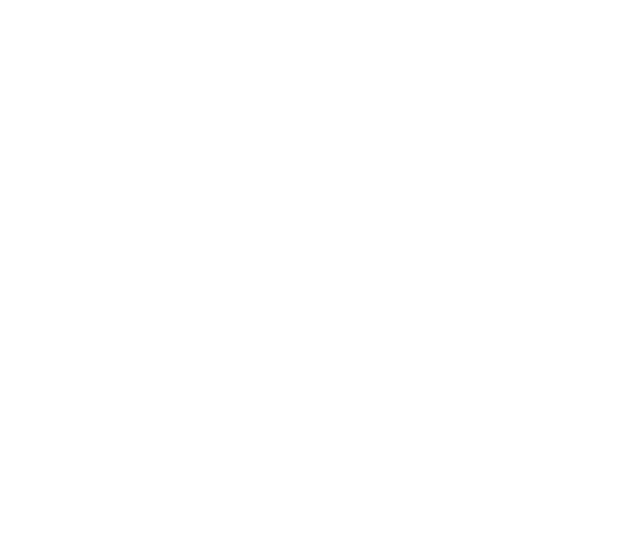
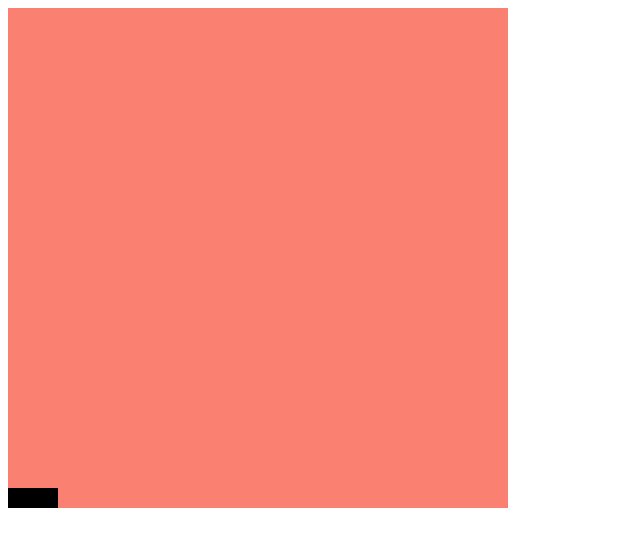
Before and after one commit to ABouzo/RxInvader, a website: page index.html in a window 1280 px wide. Shown: the whole page, without its empty margins (0-640 px from the left). Drawn offline with Linux system fonts and the light colour scheme.

Commit message:
basics working

```diff
--- a/index.html
+++ b/index.html
@@ -1,8 +1,13 @@
 <html>
   <head>
       <script src="dist/index.js"></script>
+      <style>
+        #game {
+            background: salmon;
+        }
+    </style>
   </head>
   <body>
-    <div id="game"></div>
+    <canvas width="500" height="500" id="game"></div>
   </body>
 </html>
--- a/rollup.config.js
+++ b/rollup.config.js
@@ -30,7 +30,7 @@ export default [
             typescript({
                 target: "ES5"
             }),
-            terser(),
+            // terser(),
         ],
     },
 ]
--- a/src/Main.ts
+++ b/src/Main.ts
@@ -1,7 +1,19 @@
-import {update$} from "./engine/Core";
-import {input$} from "./engine/Input";
+import { fromEvent } from "rxjs";
+import { take } from "rxjs/operators";
+import { onPlayerMove$, setPlayer$, ticker$ } from "./engine/Core";
+import { setCanvas$ } from "./engine/Renderer";
 
 // tslint:disable:no-console
-update$.subscribe(console.log);
-
-input$.subscribe(console.log);
+fromEvent(window, "load").subscribe(() => {
+    setCanvas$.next("game");
+    ticker$.subscribe();
+    onPlayerMove$.subscribe(({input, player, objects}) => {
+        if (input.includes("d")) {
+            player.data.x += 10;
+        }
+        if (input.includes("a")) {
+            player.data.x -= 10;
+        }
+    });
+    setPlayer$.next({id: "player", data: {x: 0, y: 0}});
+});
--- a/src/engine/Core.ts
+++ b/src/engine/Core.ts
@@ -1,6 +1,8 @@
-import { animationFrameScheduler, interval } from "rxjs";
-import { map, scan, share, take, tap } from "rxjs/operators";
-const ticker$ = interval(1000 / 60, animationFrameScheduler)
+import { animationFrameScheduler, combineLatest, interval, merge, Subject } from "rxjs";
+import { filter, map, sample, scan, share, take } from "rxjs/operators";
+import { input$ } from "./Input";
+
+export const ticker$ = interval(1000 / 60, animationFrameScheduler)
     .pipe(
         map(() => ({
             deltaTime: 0,
@@ -12,7 +14,57 @@ const ticker$ = interval(1000 / 60, animationFrameScheduler)
         })),
     );
 
-export const update$ = ticker$.pipe(
+export interface IGameObject {
+    id: string;
+    data: {
+        x: number,
+        y: number,
+    };
+}
+
+export const addObject$ = new Subject<IGameObject>();
+export const removeObject$ = new Subject<IGameObject>();
+export const setPlayer$ = new Subject<IGameObject>();
+
+const onAddObjectEvent$ = merge(
+        addObject$,
+        setPlayer$.pipe(take(1)),
+    ).pipe(
+    filter(() => true), // TODO sanitize
+    map((obj) => ({
+        data: obj.data,
+        type: "add",
+    })),
+);
+
+const onRemoveObjectEvent$ = removeObject$.pipe(
+    filter((obj) => true), // TODO sanitize
+    map((obj) => ({
+        data: obj,
+        type: "remove",
+    })),
+);
+
+export const objects$ = merge(
+    onAddObjectEvent$,
+    onRemoveObjectEvent$,
+).pipe(
+    scan<any, Map<string, IGameObject>>((store: Map<string, IGameObject>, item: any) => {
+        const obj: IGameObject = item.data;
+        switch (item.type) {
+            case "add":
+                store.set(obj.id, obj);
+                break;
+            case "remove":
+                store.delete(obj.id);
+                break;
+        }
+        return store;
+    }, new Map()),
     share(),
-    take(100),
 );
+
+export const onPlayerMove$ = combineLatest(ticker$, input$, setPlayer$, objects$).pipe(
+    sample(ticker$),
+    map(([ticker, input, player, objects]) => ({input, player, objects})),
+);
--- a/src/engine/Input.ts
+++ b/src/engine/Input.ts
@@ -1,11 +1,21 @@
 import { fromEvent, merge } from "rxjs";
-import { distinctUntilChanged, map } from "rxjs/operators";
+import { distinctUntilChanged, map, scan, tap } from "rxjs/operators";
 
 export const input$ = merge(
     fromEvent(document, "keydown").pipe(
-        map((event: any) => ({key: event.key, pressed: true})),
+        map((event: any) => ({ key: event.key, pressed: true })),
     ),
     fromEvent(document, "keyup").pipe(
-        map((event: any) => ({key: event.key, pressed: false})),
+        map((event: any) => ({ key: event.key, pressed: false })),
     ),
-).pipe(distinctUntilChanged((prev, next) => prev.key === next.key && prev.pressed === next.pressed));
+).pipe(
+    distinctUntilChanged((prev, next) => prev.key === next.key && prev.pressed === next.pressed),
+    scan<any, string[]>((store: string[], add: any) => {
+        if (add.pressed) {
+            store.push(add.key);
+        } else {
+            store = store.filter((key) => add.key !== key);
+        }
+        return store;
+    }, []),
+);
--- /dev/null
+++ b/src/engine/Renderer.ts
@@ -0,0 +1,38 @@
+import { combineLatest, Subject } from "rxjs";
+import { filter, map, sample } from "rxjs/operators";
+import { objects$, setPlayer$, ticker$ } from "./Core";
+
+export const setCanvas$ = new Subject<string>();
+const onSetCanvasEvent = setCanvas$.pipe(
+    map((id: string) => document.getElementById(id) as HTMLCanvasElement),
+    filter((canvas) => !!canvas),
+    map((canvas: HTMLCanvasElement) => ({
+        canvas,
+        context: canvas.getContext("2d"),
+    })),
+);
+const PADDLE_WIDTH = 100;
+const PADDLE_HEIGHT = 20;
+
+const renderer$ = combineLatest(ticker$, onSetCanvasEvent, objects$, setPlayer$)
+                    .pipe(
+                        sample(ticker$),
+                    );
+
+renderer$.subscribe(draw);
+function draw([ticker, { canvas, context}, objects, player]: any) {
+    context.clearRect(0, 0, canvas.width, canvas.height);
+    drawPaddle(context, player.data.x);
+}
+
+function drawPaddle(context: CanvasRenderingContext2D, position: number) {
+    context.beginPath();
+    context.rect(
+        position - PADDLE_WIDTH / 2,
+        context.canvas.height - PADDLE_HEIGHT,
+        PADDLE_WIDTH,
+        PADDLE_HEIGHT,
+    );
+    context.fill();
+    context.closePath();
+}
--- a/tsconfig.json
+++ b/tsconfig.json
@@ -3,7 +3,7 @@
     /* Basic Options */
     "target": "es5",                          /* Specify ECMAScript target version: 'ES3' (default), 'ES5', 'ES2015', 'ES2016', 'ES2017','ES2018' or 'ESNEXT'. */
     "module": "ES2015",                     /* Specify module code generation: 'none', 'commonjs', 'amd', 'system', 'umd', 'es2015', or 'ESNext'. */
-    // "lib": [],                             /* Specify library files to be included in the compilation. */
+    "lib": ["es2017", "dom"],                             /* Specify library files to be included in the compilation. */
     // "allowJs": true,                       /* Allow javascript files to be compiled. */
     // "checkJs": true,                       /* Report errors in .js files. */
     // "jsx": "preserve",                     /* Specify JSX code generation: 'preserve', 'react-native', or 'react'. */
```
Also changed, not shown: dist/index.js.
